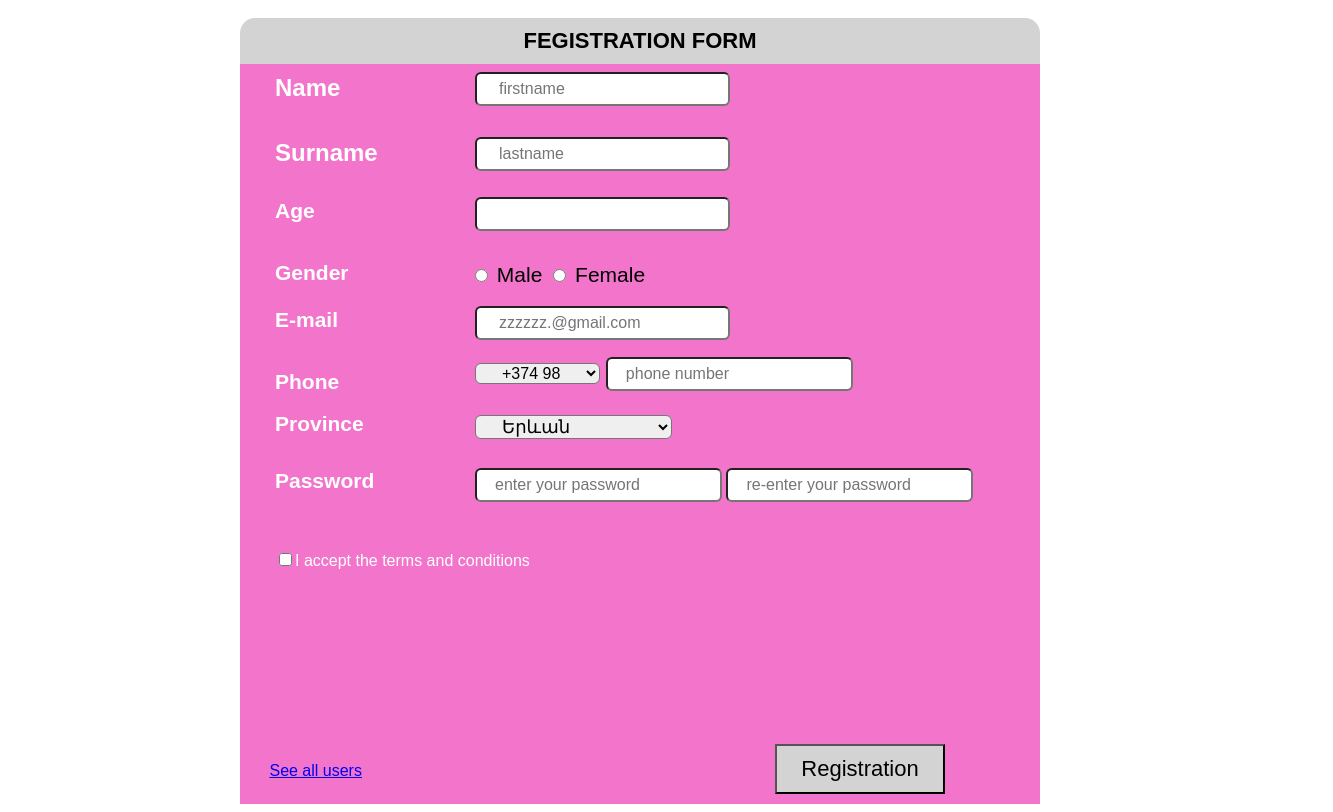
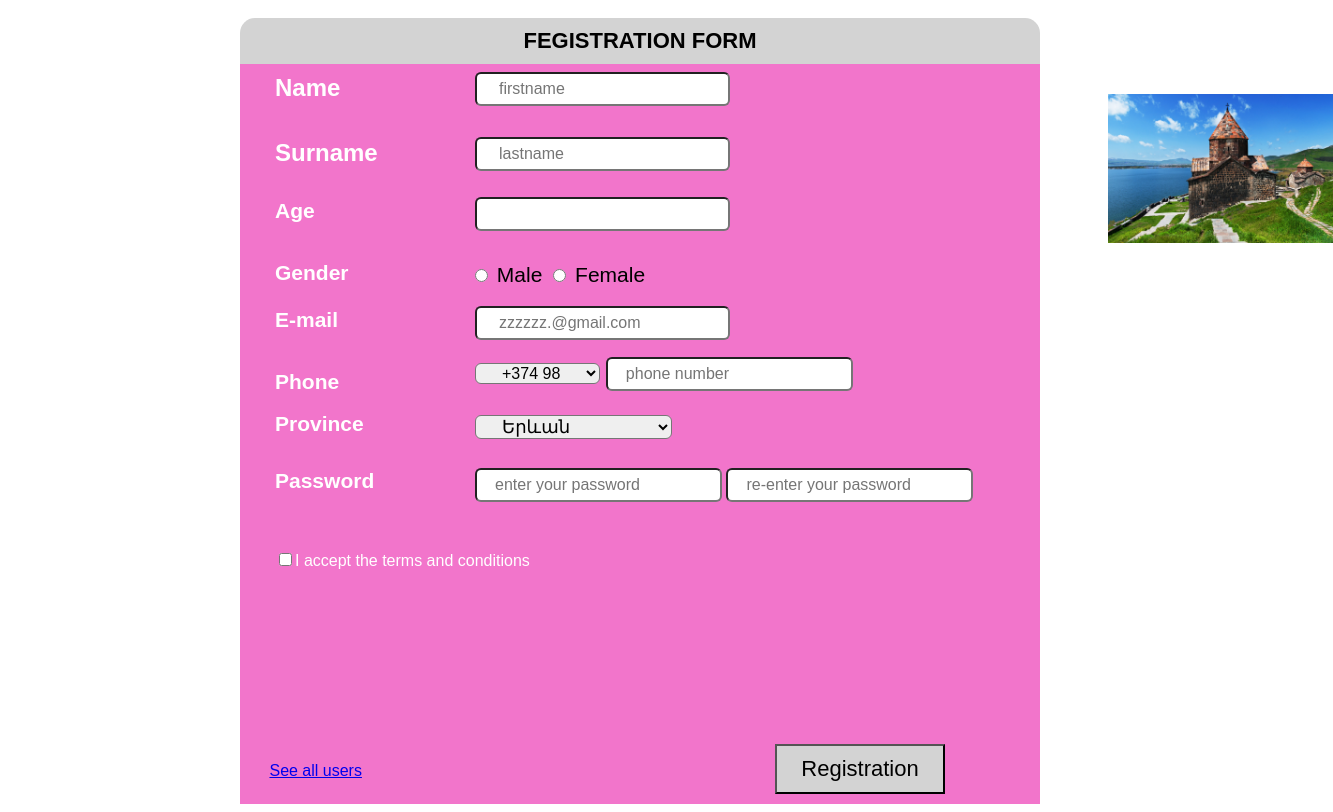
Before and after one commit to Gohar-Mkhitaryan/my-project, a website: page frontend/home.html in a window 1280 px wide. Shown: the part 80-892 px from the top of the page, 1333 px wide, since content can reach past the window. Drawn offline with Linux system fonts and the light colour scheme.

Commit message:
Add image in html

```diff
--- a/frontend/form.css
+++ b/frontend/form.css
@@ -195,3 +195,10 @@ form{
     margin-top: 30px;
     margin-left: -680px;
 }
+#image{
+    width: 225px;
+    display: block;
+    margin-left: 1100px;
+    margin-top: -710px;
+
+}
--- a/frontend/home.html
+++ b/frontend/home.html
@@ -63,6 +63,7 @@
     <a id="see-all-users", href="http://localhost:8000/contact.html">See all users</a>
 </form>
    </div>
+   <img src="../images/Armenia.jpg" alt="Armenia" id="image">
     <script src ="main.js"></script>
 
 </body>
```
Also changed, not shown: images/Armenia.jpg (added).
